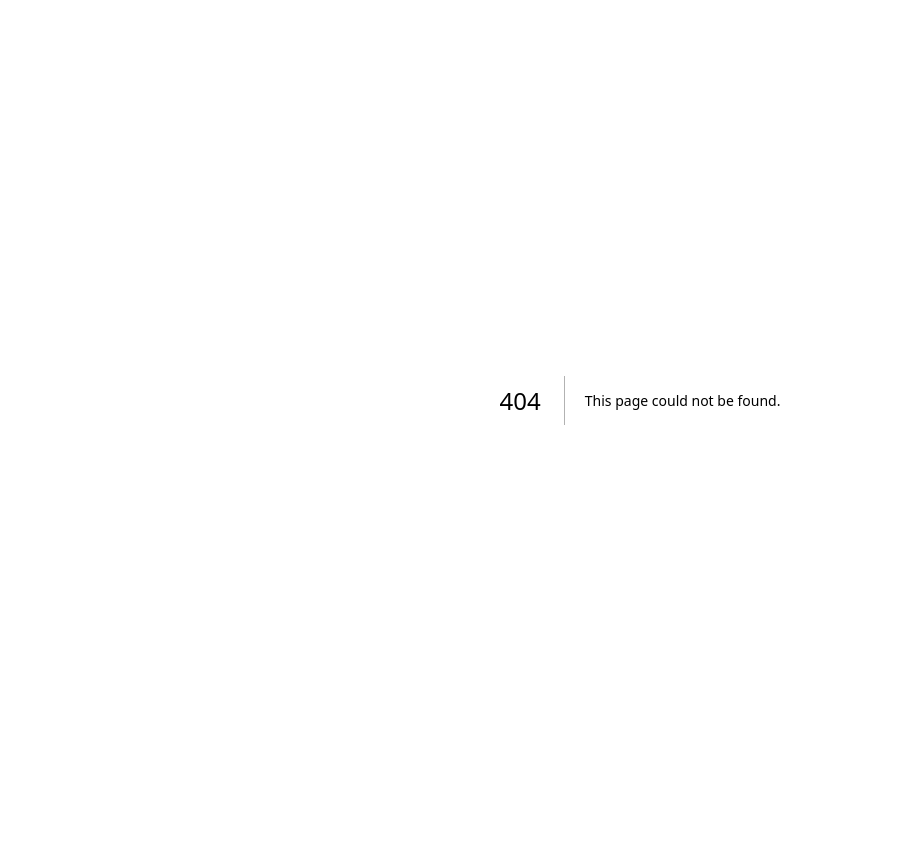
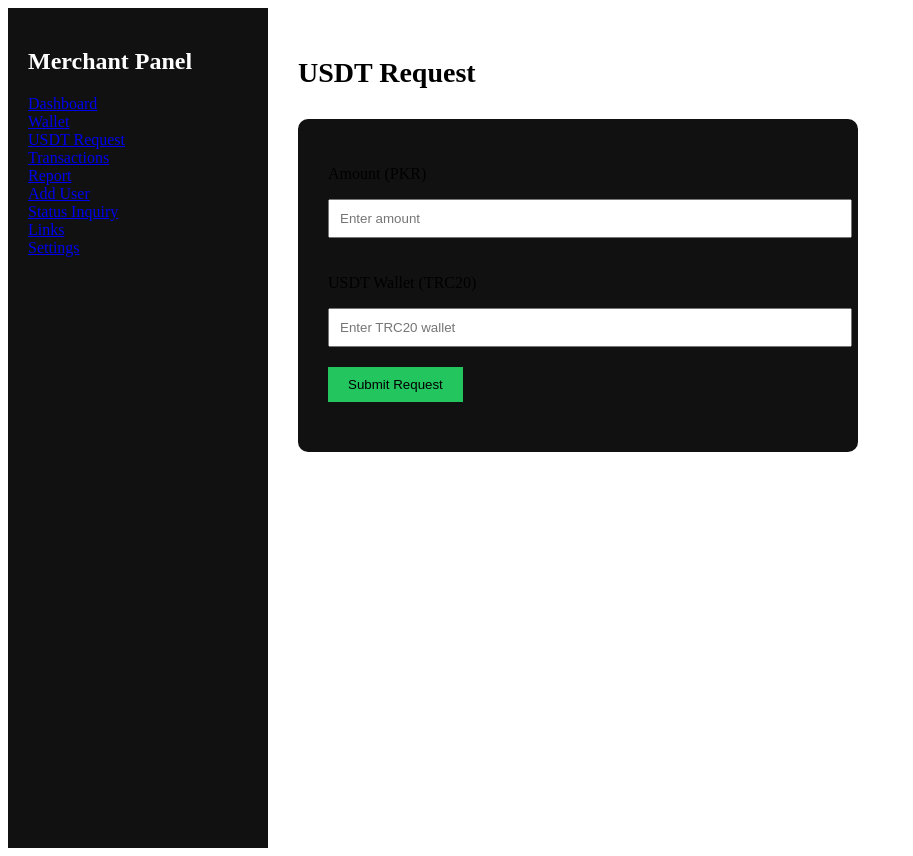
Before and after one commit to naspro-tech/naspro, a Next.js app: page /portal/usdt-request in a window 1280 px wide. Before the commit this address had no page. Shown: the whole page, without its empty margins (0-913 px from the left). Before the commit the page ends 800 px from the top, so only its background shows below. Built offline with nearby package versions, Linux system fonts and the light colour scheme.

Commit message:
Create UsdtRequest component for USDT requests

```diff
--- /dev/null
+++ b/pages/portal/usdt-request.js
@@ -0,0 +1,97 @@
+import { useState } from "react";
+import PortalLayout from "../../components/PortalLayout";
+
+export default function UsdtRequest() {
+
+  const [amount, setAmount] = useState("");
+  const [wallet, setWallet] = useState("");
+  const [message, setMessage] = useState("");
+
+  const submitRequest = async () => {
+
+    const res = await fetch("/api/usdt/request", {
+      method: "POST",
+      headers: {
+        "Content-Type": "application/json"
+      },
+      body: JSON.stringify({
+        amount,
+        wallet
+      })
+    });
+
+    const data = await res.json();
+
+    if (data.success) {
+      setMessage("USDT request submitted successfully.");
+      setAmount("");
+      setWallet("");
+    } else {
+      setMessage("Error submitting request.");
+    }
+
+  };
+
+  return (
+    <PortalLayout>
+
+      <h1 style={{fontSize:"28px", marginBottom:"30px"}}>
+        USDT Request
+      </h1>
+
+      <div style={{
+        background:"#111",
+        padding:"30px",
+        borderRadius:"10px",
+        maxWidth:"500px"
+      }}>
+
+        <p>Amount (PKR)</p>
+
+        <input
+          type="number"
+          placeholder="Enter amount"
+          value={amount}
+          onChange={(e)=>setAmount(e.target.value)}
+          style={{
+            width:"100%",
+            padding:"10px",
+            marginBottom:"20px"
+          }}
+        />
+
+        <p>USDT Wallet (TRC20)</p>
+
+        <input
+          type="text"
+          placeholder="Enter TRC20 wallet"
+          value={wallet}
+          onChange={(e)=>setWallet(e.target.value)}
+          style={{
+            width:"100%",
+            padding:"10px",
+            marginBottom:"20px"
+          }}
+        />
+
+        <button
+          onClick={submitRequest}
+          style={{
+            padding:"10px 20px",
+            background:"#22c55e",
+            border:"none",
+            cursor:"pointer"
+          }}
+        >
+          Submit Request
+        </button>
+
+        <p style={{marginTop:"20px"}}>
+          {message}
+        </p>
+
+      </div>
+
+    </PortalLayout>
+  );
+}
```
